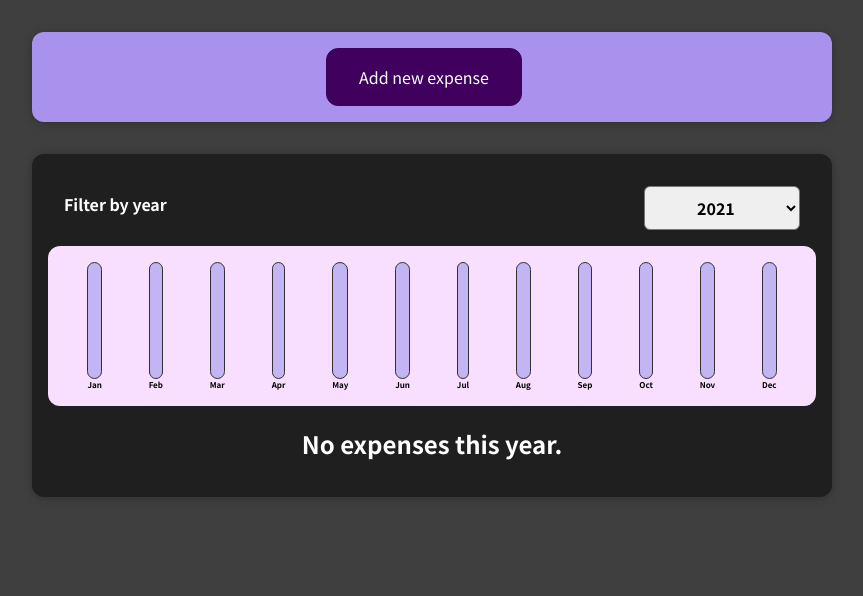
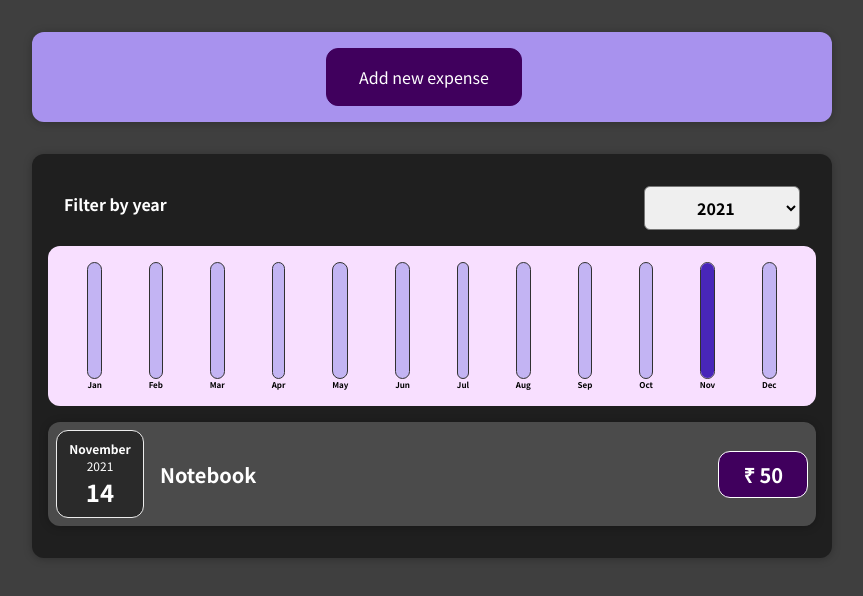
Before and after one commit to niitish/expense-tracker, a React (Create React App) app: page / in a window 1280 px wide. Shown: the top 596 px of the page, without its empty margins (208-1071 px from the left). Built offline with nearby package versions, Linux system fonts and the light colour scheme.

Commit message:
change dummy's year to 2021

```diff
--- a/src/App.js
+++ b/src/App.js
@@ -8,7 +8,7 @@ function App() {
       id: "e1",
       title: "Notebook",
       amount: 50,
-      date: new Date(2020, 10, 14),
+      date: new Date(2021, 10, 14),
     },
   ];
 
```
